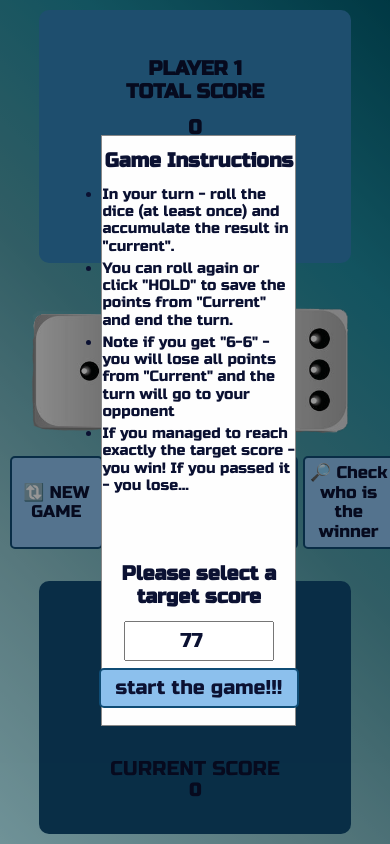
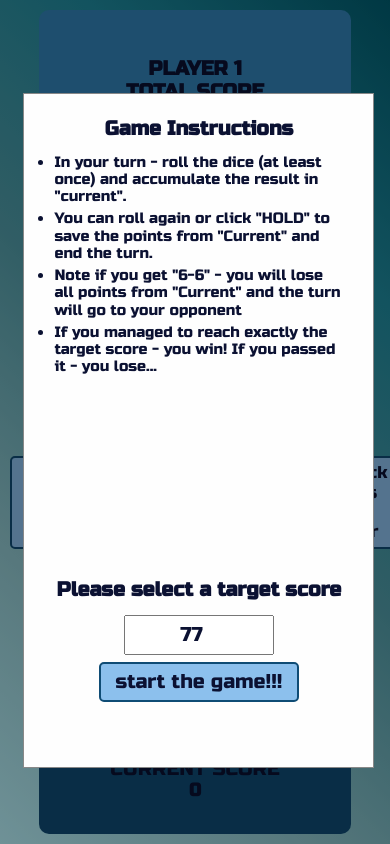
Before and after one commit to ArturLabenskyy/Weekend-5-Cube-Game, a plain HTML site: page index.html in a window 390 px wide. Drawn offline with nearby package versions, Linux system fonts and the light colour scheme.

Commit message:
mobile ver done????

```diff
--- a/css/style.css
+++ b/css/style.css
@@ -220,4 +220,15 @@ li {
         font-size: 1.8rem;
     }
 
+    .modal-content {
+        width: 90%;
+        height: 80%;
+        top: 10%;
+        left: 5%;
+    }
+
+    .modal-top-content {
+        margin: 1rem 3rem;
+    }
+
 }
```
